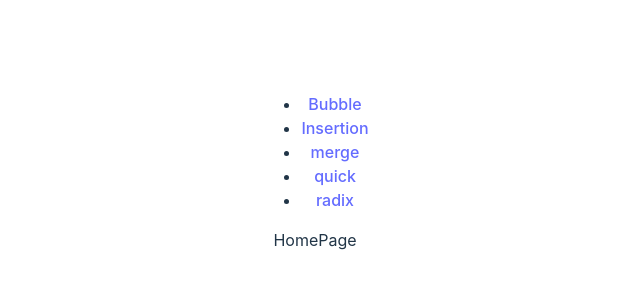
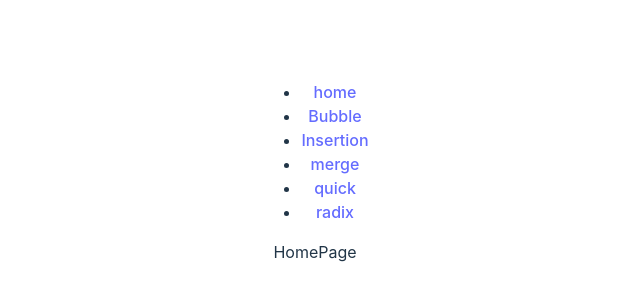
Before and after one commit to 000xzhou/sorting, a React (Vite) app: page / in a window 1280 px wide. Shown: the part 236-536 px from the top of the page, without its empty margins (325-965 px from the left). Built offline with nearby package versions, Linux system fonts and the light colour scheme.

Commit message:
basic layout

```diff
--- a/src/components/Nav.tsx
+++ b/src/components/Nav.tsx
@@ -11,6 +11,9 @@ const Nav = () => {
   return (
     <nav>
       <ul>
+        <li>
+          <Link to={"/"}>home</Link>
+        </li>
         <li>
           <Link to={"bubble"}>Bubble</Link>
         </li>
```
